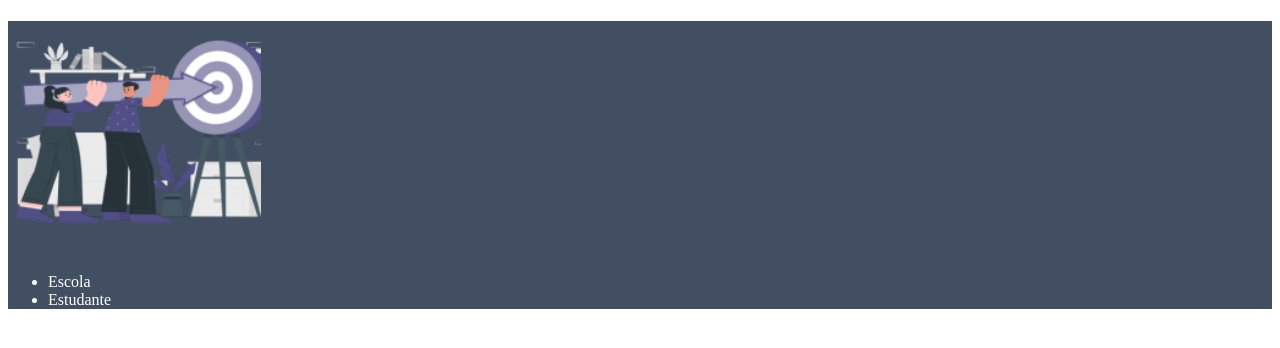
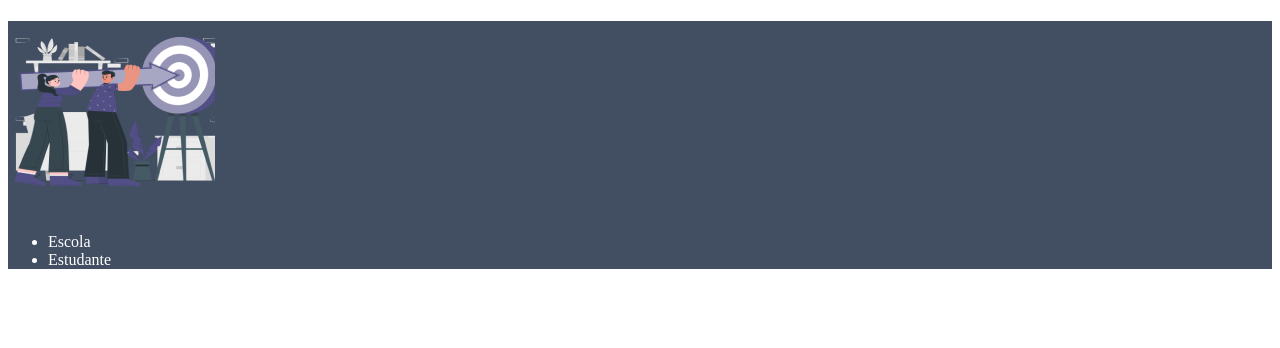
Before and after one commit to profreinaldosilva/GE-turmaG, a plain HTML site: page index.html in a window 1280 px wide. Drawn offline with Linux system fonts and the light colour scheme.

Commit message:
tamanho1

```diff
--- a/style.css
+++ b/style.css
@@ -4,6 +4,11 @@ header {
 }
 
 .cabecalho-imagem{
+<<<<<<< HEAD
     width: 20%;
-    height: 20%;;
+    height: 20%;
+=======
+    width: 20%;
+    height: 20%;
+>>>>>>> 4f7f81f764f92bf361206dfdf6ba99cd6c0fc14c
 }
```
